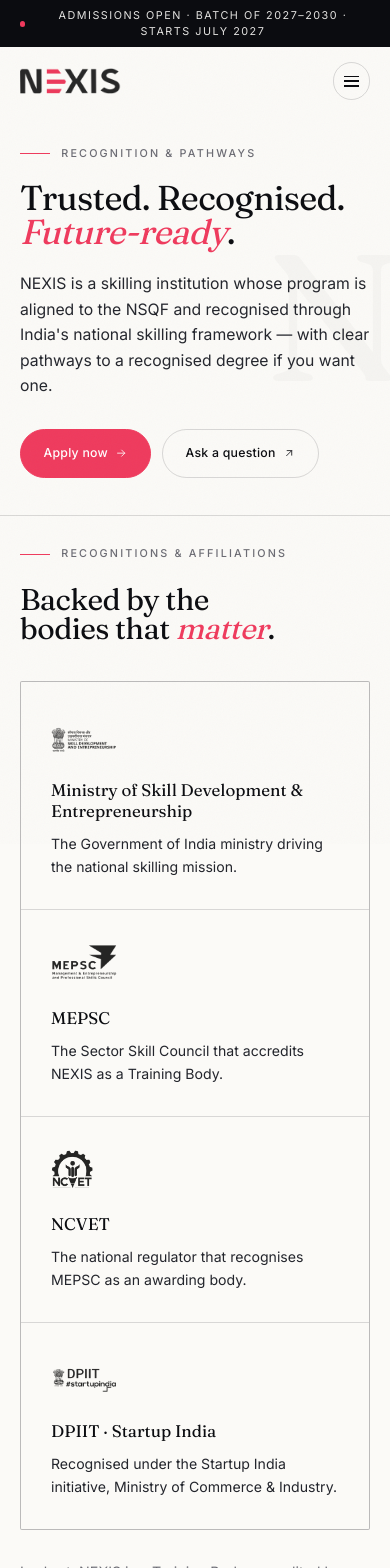
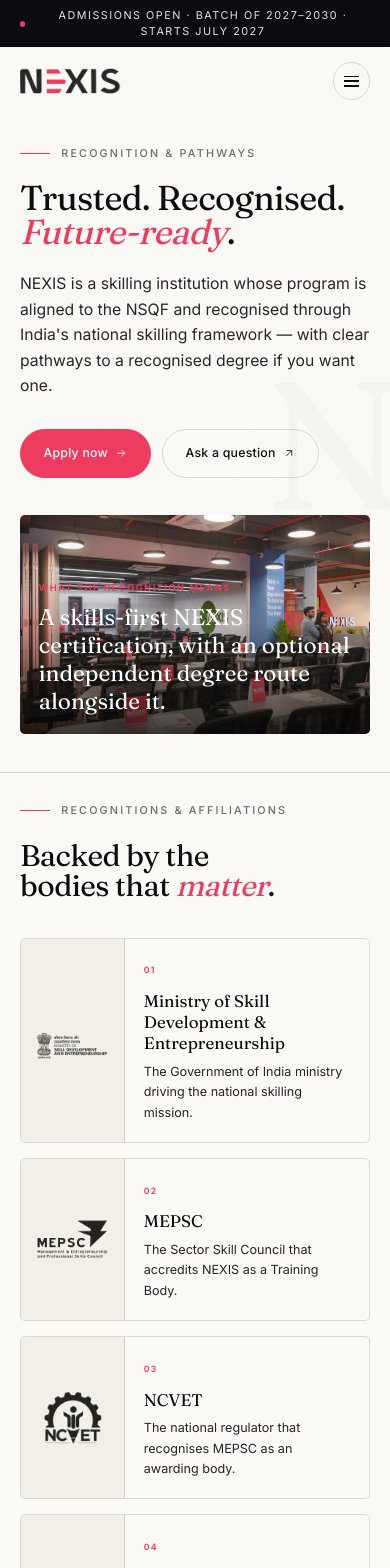
Before and after one commit to goappycodes/nexis-2027, a Next.js app: page /recognition in a window 390 px wide. Shown: the top 1568 px of the page. Built offline with nearby package versions, Linux system fonts and the light colour scheme.

Commit message:
Improve recognition page clarity on mobile

```diff
--- a/app/recognition/page.tsx
+++ b/app/recognition/page.tsx
@@ -1,4 +1,5 @@
 import type { Metadata } from "next";
+import Image from "next/image";
 import SiteNav from "@/components/SiteNav";
 import SiteFooter from "@/components/SiteFooter";
 import PageHero from "@/components/PageHero";
@@ -102,7 +103,23 @@
             </a>
           </>
         }
-      />
+      >
+        <Reveal delay={260} className="relative aspect-[16/10] overflow-hidden rounded-[5px] bg-paper-2 lg:col-span-12 lg:aspect-[21/7]">
+          <Image
+            src="/images/campus/apex-hall.jpg"
+            alt="A NEXIS learning hall on the Siliguri campus"
+            fill
+            priority
+            sizes="100vw"
+            className="object-cover"
+          />
+          <div className="absolute inset-0 bg-gradient-to-t from-black/75 via-black/10 to-transparent" />
+          <div className="absolute inset-x-0 bottom-0 p-5 sm:p-7">
+            <p className="text-[0.62rem] font-semibold uppercase tracking-[0.16em] text-crimson">What the recognition means</p>
+            <p className="mt-2 max-w-xl font-serif text-2xl leading-tight text-white sm:text-3xl">A skills-first NEXIS certification, with an optional independent degree route alongside it.</p>
+          </div>
+        </Reveal>
+      </PageHero>
 
       {/* Affiliations */}
       <section className="shell py-8 sm:py-16 lg:py-24">
@@ -121,24 +138,23 @@
           </Reveal>
         </div>
 
-        <div className="mt-10 sm:mt-16 grid gap-px overflow-hidden rounded-[2px] border border-line bg-line sm:grid-cols-2">
+        <div className="mt-10 grid gap-4 sm:mt-16 sm:grid-cols-2">
           {AFFILIATIONS.map((a, i) => (
-            <Reveal key={a.name} delay={(i % 2) * 80} className="bg-paper p-8 sm:p-10">
-              <div className="flex h-12 items-center">
+            <Reveal key={a.name} delay={(i % 2) * 70} className="relative grid min-h-[150px] grid-cols-[104px_1fr] overflow-hidden rounded-[5px] border border-line bg-paper sm:grid-cols-[126px_1fr]">
+              <div className="flex min-h-full items-center justify-center border-r border-line bg-paper-2 p-4">
                 {/* white logos, shown dark-on-light */}
                 {/* eslint-disable-next-line @next/next/no-img-element */}
                 <img
                   src={a.src}
                   alt={a.name}
-                  className="h-10 w-auto max-w-[170px] object-contain object-left opacity-85 [filter:brightness(0)]"
+                  className="max-h-14 w-full object-contain opacity-85 [filter:brightness(0)]"
                 />
               </div>
-              <h3 className="mt-6 font-serif text-lg leading-tight sm:text-xl">
-                {a.name}
-              </h3>
-              <p className="mt-3 text-[0.94rem] leading-relaxed text-ink-2">
-                {a.desc}
-              </p>
+              <div className="p-5 sm:p-6">
+                <span className="text-[0.58rem] font-semibold tracking-[0.14em] text-crimson">0{i + 1}</span>
+                <h3 className="mt-3 font-serif text-lg leading-tight sm:text-xl">{a.name}</h3>
+                <p className="mt-2 text-[0.84rem] leading-relaxed text-ink-2 sm:text-[0.9rem]">{a.desc}</p>
+              </div>
             </Reveal>
           ))}
         </div>
```
Also changed, not shown: .codex/nexis-ux-audit.md.
